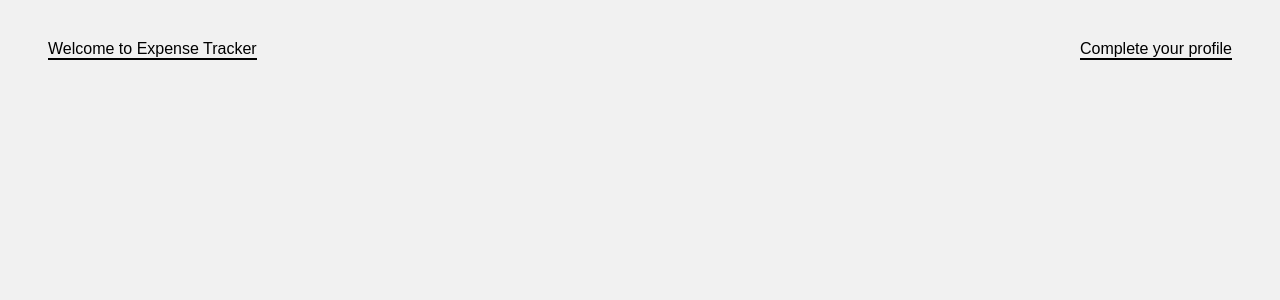
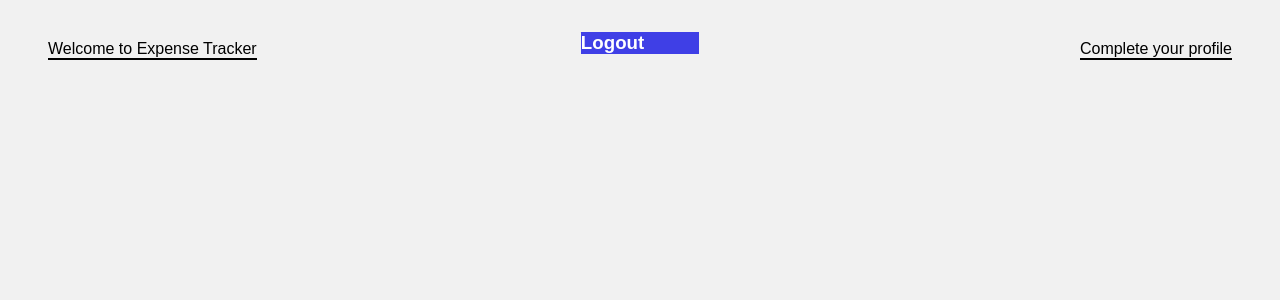
Before and after one commit to Ashish7520/React-Expense-tracker, a React (Create React App) app: page /expense in a window 1280 px wide. Shown: the top 300 px of the page. Built offline with nearby package versions, Linux system fonts and the light colour scheme.

Commit message:
logout functionlity with some broken implementation of email verification

```diff
--- a/src/App.js
+++ b/src/App.js
@@ -4,10 +4,12 @@ import { Route } from "react-router-dom";
 import Expense from "./Page/Expense";
 import classes from "./App.module.css";
 import CompleteProfile from "./Page/CompleteProfile";
+import Navbar from "./components/Navbar";
 
 function App() {
   return (
     <div>
+      <Navbar />
       <main className={classes.main}>
         <Route path="/expense">
           <Expense />
--- a/src/Page/CompleteProfile.js
+++ b/src/Page/CompleteProfile.js
@@ -2,11 +2,31 @@ import classes from "./CompleteProfile.module.css";
 
 import git from "../Assets/github.png";
 import web from "../Assets/web.png";
-import React, { useRef } from "react";
+import React, { useRef, useEffect } from "react";
 
 const CompleteProfile = (props) => {
   const inputNameRef = useRef();
   const inputUrlRef = useRef();
+
+  useEffect(async () => {
+    try {
+      const response = await fetch(
+        "https://expense-tracker-df0a0-default-rtdb.firebaseio.com/user.json"
+      );
+
+      if (response.ok) {
+        const data = await response.json();
+        console.log(data);
+        const key = Object.keys(data);
+        console.log(key);
+      } else {
+        const err = await response.json();
+        throw new Error(err);
+      }
+    } catch (error) {
+      console.log(error);
+    }
+  }, []);
 
   const formHandler = async (e) => {
     e.preventDefault();
@@ -38,7 +58,7 @@ const CompleteProfile = (props) => {
         }
 
         const data = await response.json();
-        console.log(data);
+        localStorage.setItem("id", data.name);
       } catch (error) {
         console.log(error);
       }
--- a/src/Page/Expense.js
+++ b/src/Page/Expense.js
@@ -2,6 +2,44 @@ import classes from "./Expense.module.css";
 import { useHistory } from "react-router-dom";
 
 const Expense = (props) => {
+  const isVarified = localStorage.getItem("varified");
+  const userIdToken = localStorage.getItem("token");
+
+  const emailVarificationHandler = async () => {
+    const verificationData = {
+      requestType: "VERIFY_EMAIL",
+      idToken: userIdToken,
+    };
+
+    if (!isVarified) {
+      try {
+        const response = await fetch(
+          "https://identitytoolkit.googleapis.com/v1/accounts:update?key=AIzaSyBoBXNkMGpAjlmbpsHLZ0Q0zTjUTJJe3QA",
+          {
+            method: "POST",
+            body: JSON.stringify(verificationData),
+            headers: {
+              "Content-type": "application/json",
+            },
+          }
+        );
+
+        if (!response.ok) {
+          const err = await response.json();
+          console.log(err);
+          throw new Error(err.message);
+        }
+
+        const data = await response.json();
+        localStorage.setItem("varified", true);
+        console.log("email sent", data);
+      } catch (error) {
+        console.log(error.message);
+      }
+    } else {
+      return;
+    }
+  };
   const history = useHistory();
   const completeProfileHandler = () => {
     history.replace("/complete-profile");
@@ -13,6 +51,9 @@ const Expense = (props) => {
       <div className={classes.completeProfile} onClick={completeProfileHandler}>
         Complete your profile
       </div>
+      <div onClick={emailVarificationHandler}>
+        {isVarified ? "" : "Verify your email"}
+      </div>
     </div>
   );
 };
--- a/src/Page/Sign-Up.js
+++ b/src/Page/Sign-Up.js
@@ -43,9 +43,11 @@ const SignUp = () => {
     let url;
 
     if (!isLogin) {
-      url = process.env.REACT_APP_SIGNUP;
+      url =
+        "https://identitytoolkit.googleapis.com/v1/accounts:signUp?key=AIzaSyBoBXNkMGpAjlmbpsHLZ0Q0zTjUTJJe3QA";
     } else {
-      url = process.env.REACT_APP_LOGIN;
+      url =
+        "https://identitytoolkit.googleapis.com/v1/accounts:signInWithPassword?key=AIzaSyBoBXNkMGpAjlmbpsHLZ0Q0zTjUTJJe3QA";
     }
 
     try {
@@ -69,7 +71,13 @@ const SignUp = () => {
 
       const data = await response.json();
       AuthCtx.login(data.idToken);
-      histor.replace("/expense");
+      if (isLogin) {
+        histor.replace("/expense");
+      } else {
+        alert("Sign Up Successfully");
+        setIsLogin(!isLogin);
+      }
+
       console.log(data);
     } catch (error) {
       alert(error.message);
--- /dev/null
+++ b/src/components/Navbar.js
@@ -0,0 +1,24 @@
+import AuthContext from "../Store/AuthCtx";
+import classes from "./Navbar.module.css";
+import React, { useContext } from "react";
+import { useHistory } from "react-router-dom";
+
+const Navbar = (props) => {
+  const AuthCtx = useContext(AuthContext);
+  const history = useHistory();
+
+  const logoutHandler = () => {
+    AuthCtx.logout();
+    history.replace("/user");
+  };
+
+  return (
+    <>
+      <h3 onClick={logoutHandler} className={classes.top}>
+        Logout
+      </h3>
+    </>
+  );
+};
+
+export default Navbar;
--- /dev/null
+++ b/src/components/Navbar.module.css
@@ -0,0 +1,6 @@
+.top {
+  position: sticky;
+  background-color: rgb(63, 63, 230);
+  color: white;
+  top: 2rem;
+}
```
